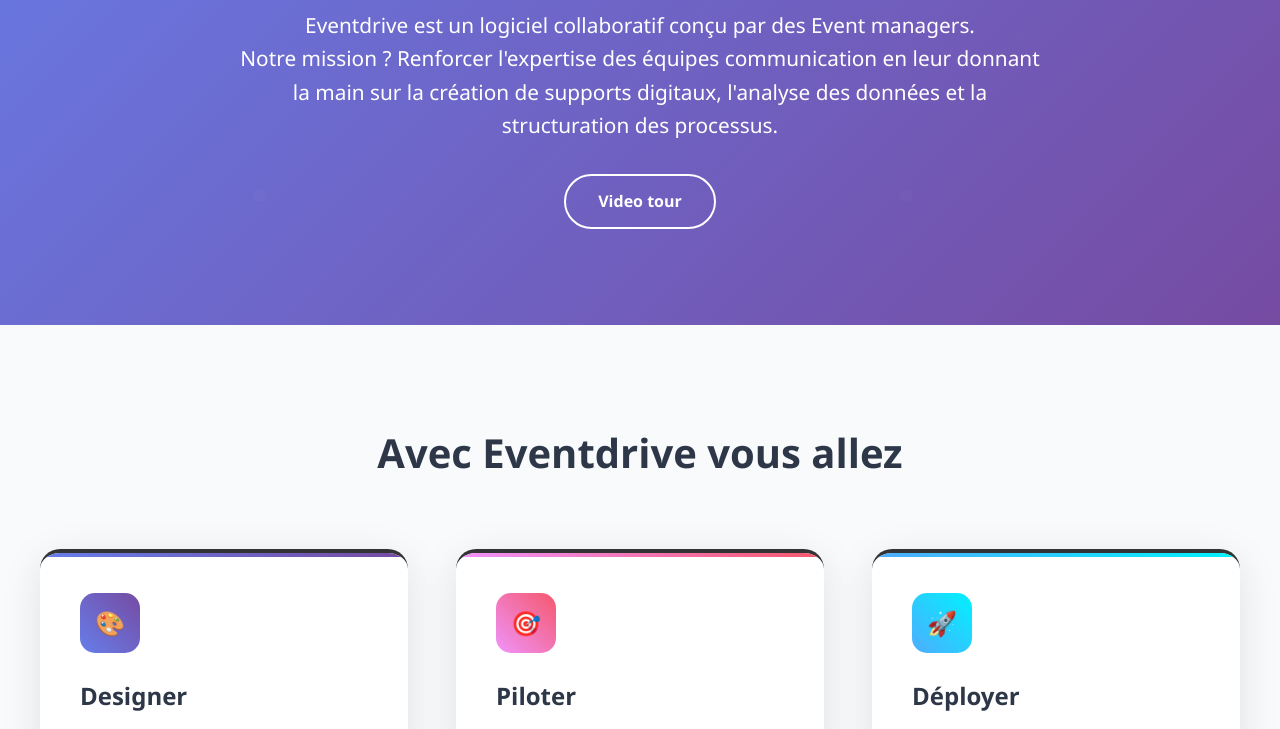
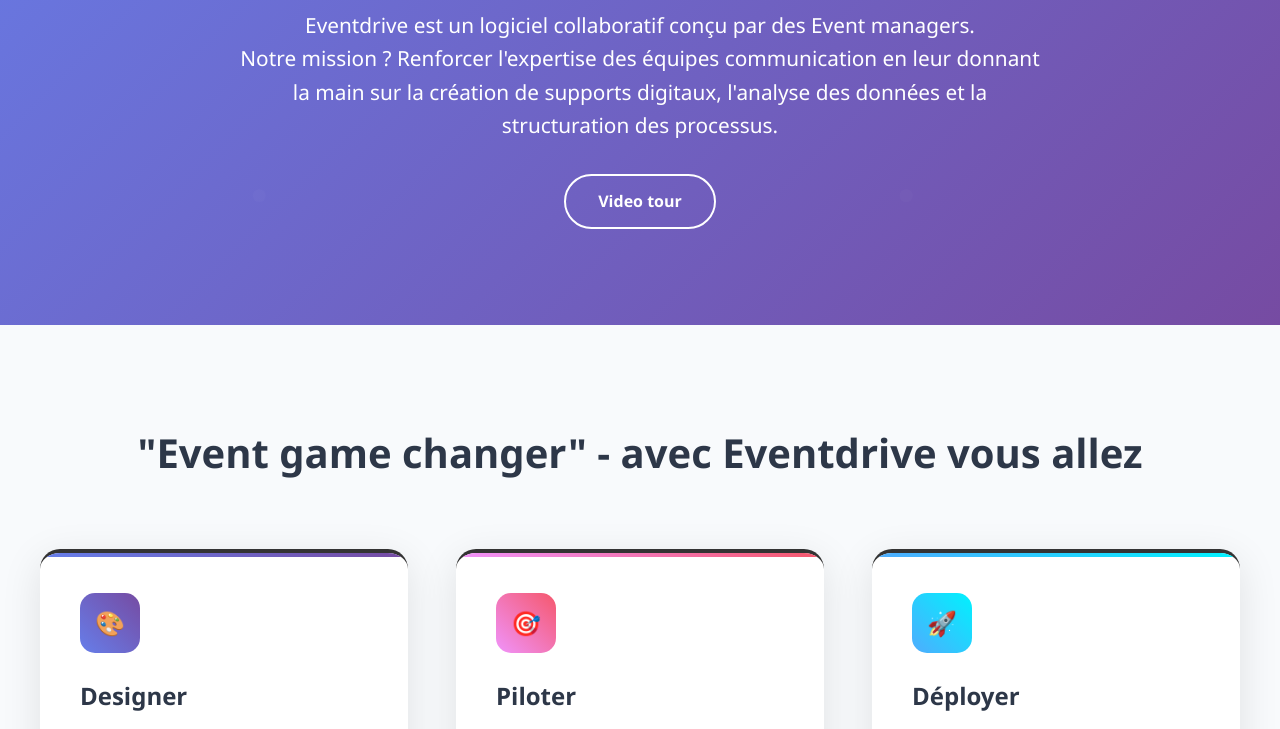
Before and after one commit to Boryakudo/proto, a plain HTML site: page claude-homepage.html in a window 1280 px wide. Shown: the part 322-1051 px from the top of the page. Drawn offline with Linux system fonts and the light colour scheme.

Commit message:
Update claude-homepage.html

```diff
--- a/claude-homepage.html
+++ b/claude-homepage.html
@@ -414,7 +414,7 @@
 
     <section class="features">
         <div class="container">
-            <h2 class="section-title">Avec Eventdrive vous allez </h2>
+            <h2 class="section-title">"Event game changer" - avec Eventdrive vous allez </h2>
 
             <div class="features-grid">
                 <div class="feature-card">
```
